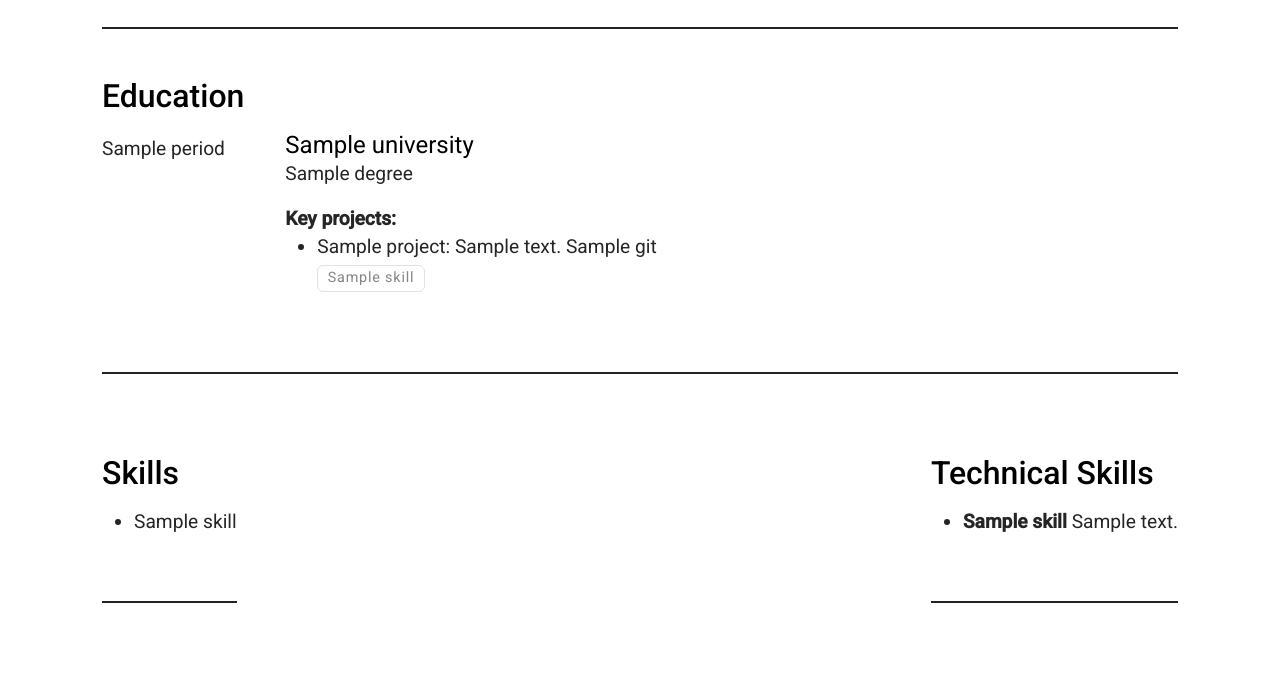
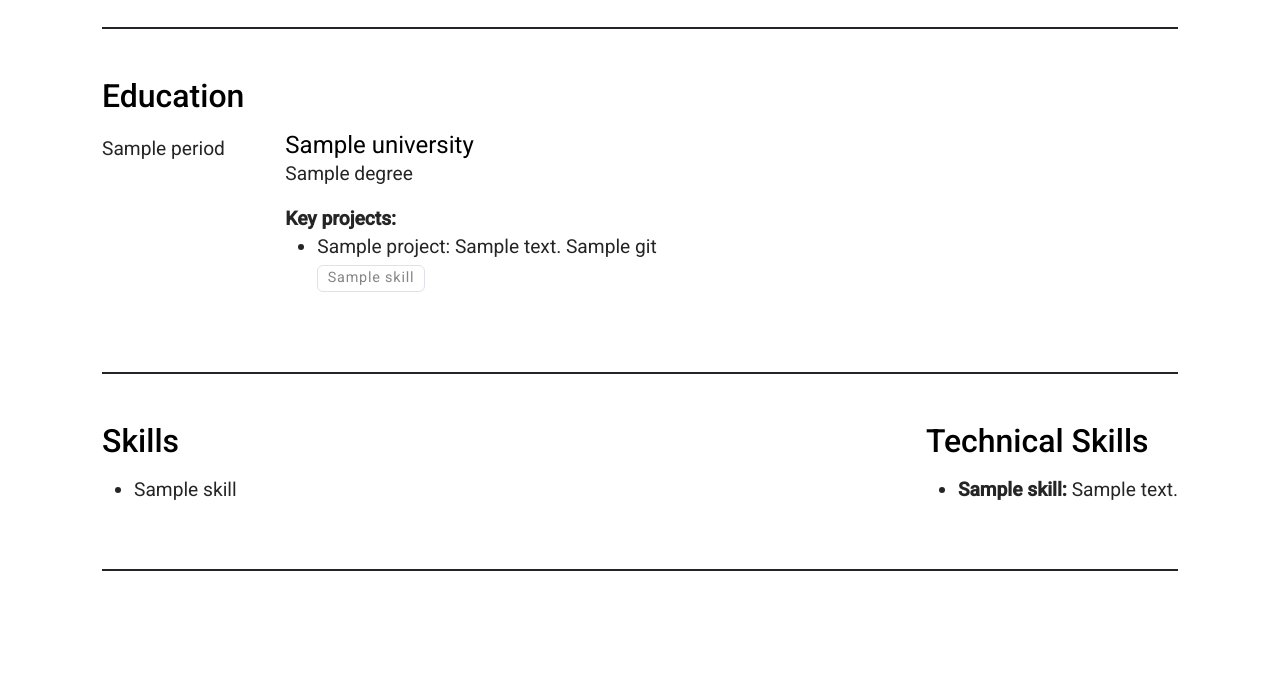
Before and after one commit to disaa0/web-resume, a Python web app: template templates/index.html in a window 1280 px wide. Shown: the part 233-916 px from the top of the page. After the commit the page ends 804 px from the top, so only its background shows below. Run offline with Jinja, Linux system fonts and the light colour scheme; the template is opened without the code that fills it: most values are stand-ins (such as "Sample title", 1, 10 or a date in 2020); some libraries are stand-ins or nearby versions.

Commit message:
updated css, template, fixed pdf format

```diff
--- a/assets/styles.css
+++ b/assets/styles.css
@@ -3,7 +3,7 @@
     --bs-body-font-weight: 400;
     --bs-body-color: #252525;
     --bs-body-color-rgb: 133, 133, 133;
-    --light-color: #D9D9D9;
+    --light-color: #8c8c8c;
     --bs-body-font-size: 1.2rem;
 }
 
@@ -72,7 +93,6 @@ h1, h2, h3, h4 {
     }
 
     h2 {
-        margin-top: 2rem;
         margin-bottom: 1rem;
     }
 
--- a/templates/index.html
+++ b/templates/index.html
@@ -19,6 +19,9 @@
     <div class="container page">
         <div class="border-bottom border-2 border-print-0 border-dark mb-5 pb-5 pb-print-0 mb-print-1">
             <div class="row">
+                <div class="col-4 col-md-3 col-lg-2 d-none d-md-block align-md-self-center text-center d-print-none">
+                    <img src="photo.jpg" class="rounded-circle img-fluid" alt="Personal photo">
+                </div>
                 <div class="col-print-6 col-12 col-md-4 d-flex justify-content-between flex-column">
                     <div>
                         <h1 class="mb-0">{{ data.name }}</h1>
@@ -38,10 +41,8 @@
                         </p>
                     </div>
                 </div>
-                <div class="col-4 col-md-3 col-lg-2 offset-lg-1 d-none d-md-block align-md-self-center text-center">
-                    <img src="photo.jpg" class="rounded-circle img-fluid" alt="Personal photo">
-                </div>
-                <div class="col-print-6 col-12 col-md-5 offset-lg-1 col-lg-4">
+
+                <div class="col-print-6 col-12 col-md-5 offset-lg-2 col-lg-4">
                     <ul class="list-group list-group-flush">
                         {% for fact in data.facts %}
                         <li class="list-group-item d-flex justify-content-between align-items-start">
@@ -56,14 +57,14 @@
         </div>
 
         <div class="border-bottom border-2 border-print-0 border-dark mb-5 pb-5 pb-print-0 mb-print-1">
-            <h2 class="mb-3">Education</h2>
+            <h2 class="mb-3 print-h2 mb-print-05">Education</h2>
             {% for education in data.educations %}
             <div class="row d-block d-md-flex mb-3">
                 <div class="col-md-2 pt-1">
                     {{ education.period }}
                 </div>
                 <div class="col-md-10">
-                    <h4 class="fs-4 fw-normal mb-0"> {{ education.university }} </h4>
+                    <h4 class="fs-4 fw-normal mb-0 print-h4"> {{ education.university }} </h4>
                     <div>
                         <p>{{ education.degree }}</p>
                     </div>
@@ -88,10 +89,10 @@
             {% endfor %}
         </div>
 
-        <div class="skills-container">
-            <div class="border-bottom border-2 border-print-0 border-dark mb-5 pb-5 pb-print-0 mb-print-1">
-                <h2 class="mb-3">Skills</h2>
-                <div class="mt-3">
+        <div class="print-single-row skills-container border-bottom border-2 border-print-0 border-dark mb-5 pb-5 pb-print-0 mb-print-1">
+            <div class="">
+                <h2 class="mb-3 print-h2 mb-print-05">Skills</h2>
+                <div class="mt-3 mb-print-05">
                     <ul>
                         {% for skill in data.skills %}
                         <li>
@@ -103,13 +104,13 @@
                     </ul>
                 </div>
             </div>
-            <div class="border-bottom border-2 border-print-0 border-dark mb-5 pb-5 pb-print-0 mb-print-1">
-                <h2 class="mb-3">Technical Skills</h2>
-                <div class="mt-3">
+            <div class="offset-lg-1">
+                <h2 class="mb-3 print-h2 mb-print-05">Technical Skills</h2>
+                <div class="mt-3 mb-print-05">
                     <ul>
                         {% for skill in data.tech_skills %}
                         <li>
-                            <p class="mb-0"> <b>{{ skill.title }}</b> {{skill.text}}</p>
+                            <p class="mb-0"> <b>{{ skill.title }}:</b> {{skill.text}}</p>
                         </li>
                         {% endfor %}
                     </ul>
```
Also changed, not shown: other parts of assets/styles.css (+27 -6 lines).
